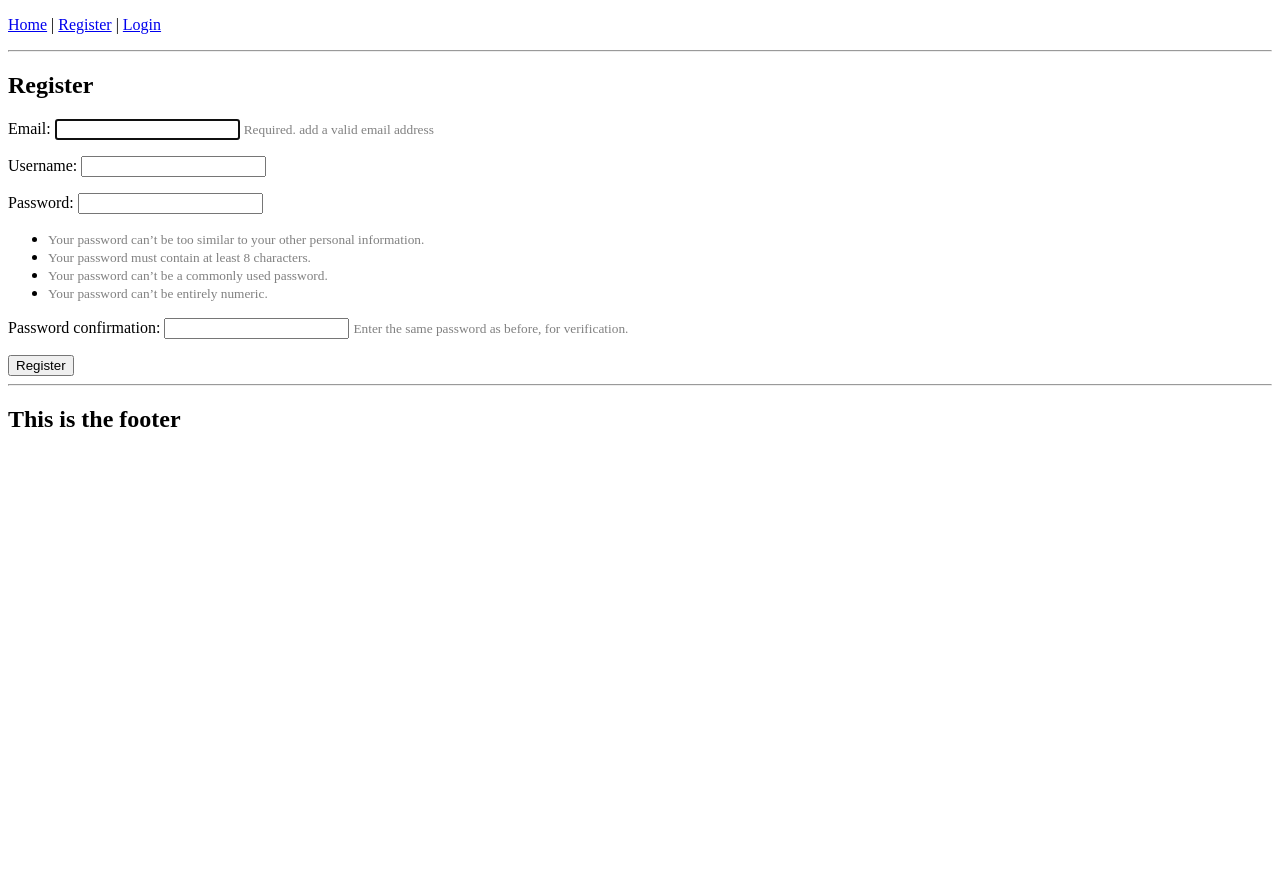
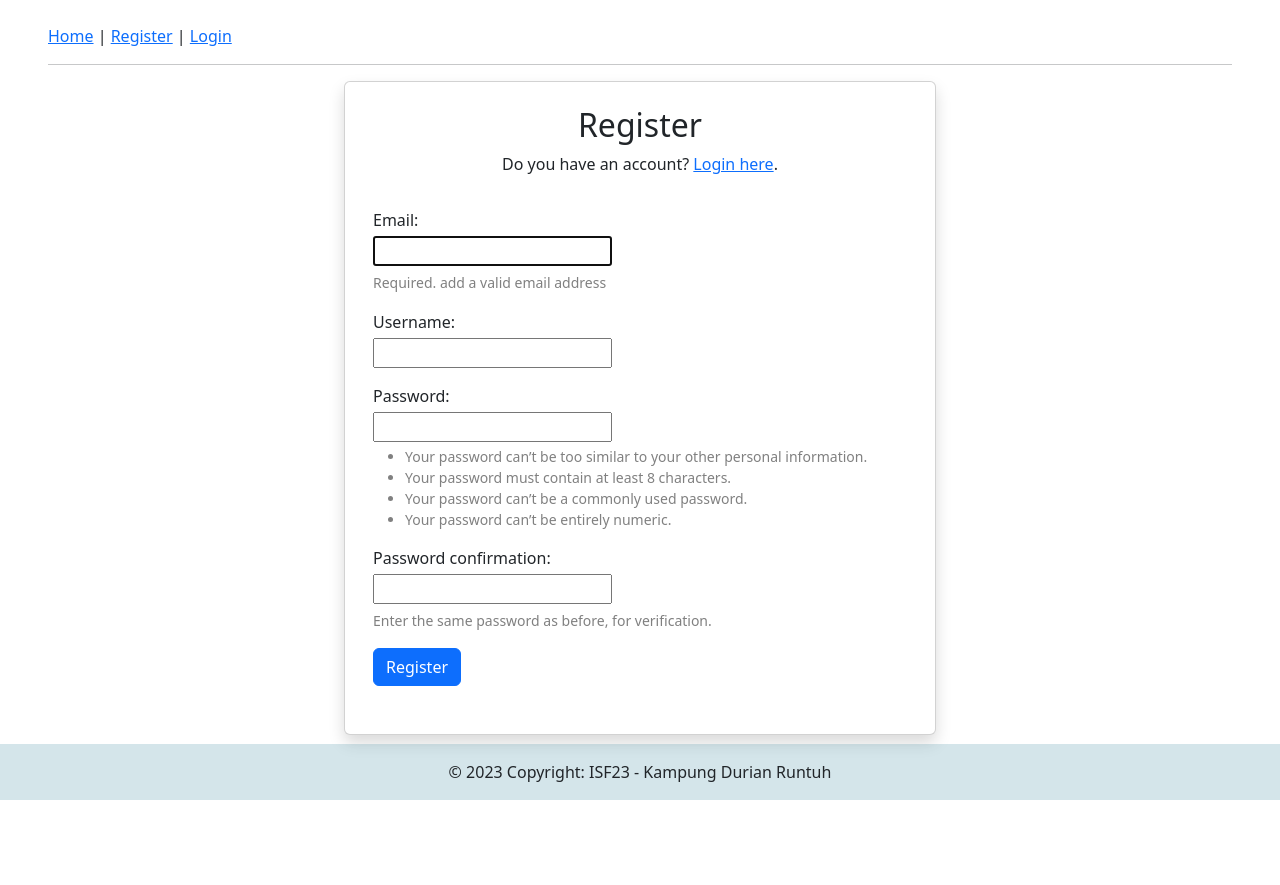
Before and after one commit to rycahayash/KI-Project, a Django app: page /register/ in a window 1280 px wide. Before the commit the page ends 427 px from the top, so only its background shows below. Run offline with Django 4.2, Linux system fonts and the light colour scheme.

Commit message:
fix front-end of login & register

```diff
--- a/src/account/templates/account/register.html
+++ b/src/account/templates/account/register.html
@@ -1,25 +1,34 @@
 {% extends 'base.html' %}
 
 {% block content %}
-
-<h2>Register</h2>
-<form method="post">{% csrf_token %}
+<div class="container card w-50 mt-3 shadow" style="margin-bottom: 150px;">
+    <h2 class="mt-4 text-center">Register</h2>
+    <p class="text-center">Do you have an account? <a href="{% url 'login' %}">Login here</a>.</p>
+    <form method="post">
+        {% csrf_token %}
         {% for field in registration_form %}
-        <p>
+            <div class="mt-3 mx-3">
                 {{field.label_tag}}
+            </div>
+            <div class="mt-1 w-100 mx-3">
                 {{field}}
+            </div>
 
             {% if field.help_text %}
+                <div class="mt-1 mx-3">
                     <small style="color: gray;">{{field.help_text}}</small>
+                </div>
             {% endif %}
 
             {% for error in field.errors %}
+                <div class="mt-1 mx-3">
                     <p style="color: red;">{{error}}</p>
+                </div>
             {% endfor %}
-        </p>
         {% endfor %}
-
-    <button type="submit">Register</button>
+        <div class="mt-3 mx-3 mb-5">
+            <button type="submit" class="btn btn-primary">Register</button>
+        </div>
     </form>
-
+</div>
 {% endblock content %}
--- a/src/mysite/urls.py
+++ b/src/mysite/urls.py
@@ -29,8 +29,8 @@
 
 urlpatterns = [
     path("admin/", admin.site.urls),
-    path("", home_screen_view, name="home"),
+    path("home/", home_screen_view, name="home"),
     path("register/", registration_view, name="register"),
     path("logout/", logout_view, name="logout"),
-    path("login/", login_view, name="login"),
+    path("", login_view, name="login"),
 ]
--- a/src/templates/base.html
+++ b/src/templates/base.html
@@ -3,7 +3,8 @@
 <head>
     <meta charset="UTF-8">
     <meta name="viewport" content="width=device-width, initial-scale=1.0">
-    <title>Surya Coba</title>
+    <link href="https://cdn.jsdelivr.net/npm/bootstrap@5.3.2/dist/css/bootstrap.min.css" rel="stylesheet" integrity="sha384-T3c6CoIi6uLrA9TneNEoa7RxnatzjcDSCmG1MXxSR1GAsXEV/Dwwykc2MPK8M2HN" crossorigin="anonymous">
+    <title>KI Project</title>
 
     {% if request.user.is_authenticated %}
         <p><a href="{% url 'home' %}">Home</a> | <a href="{% url 'logout' %}">Logout</a></p>
@@ -16,15 +17,18 @@
         </p>
     {% endif %}
 </head>
-<body>
+<body class="mt-4 mx-5">
     <hr>
     {% block content %}
 
     {% endblock content %}
 </body>
 
-<footer>
-    <hr>
-    <h2>This is the footer</h2>
+<footer class="fixed-bottom text-center text-lg-start">
+    <!-- Copyright -->
+    <div class="text-center p-3" style="background-color: rgba(44, 124, 150, 0.2);">
+      © 2023 Copyright: ISF23 - Kampung Durian Runtuh
+    </div>
+    <!-- Copyright -->
 </footer>
 </html>
```
Also changed, not shown: src/account/templates/account/login.html (+30 -24 lines), src/db.sqlite3. Lines whose indentation alone changed are shown as unchanged.
